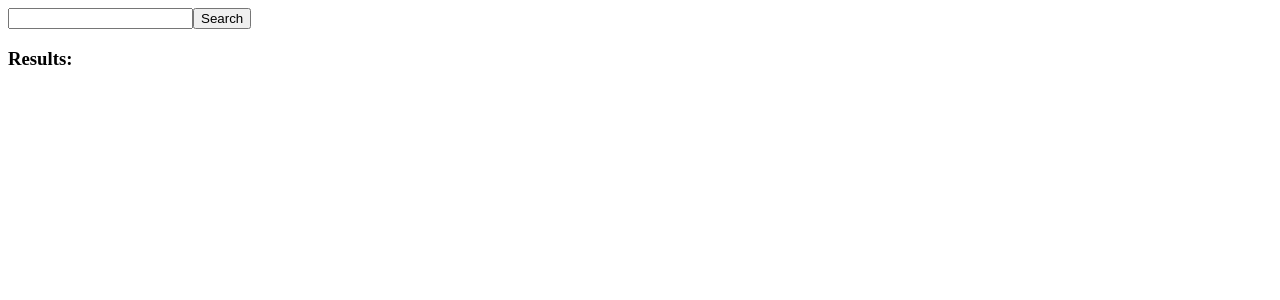
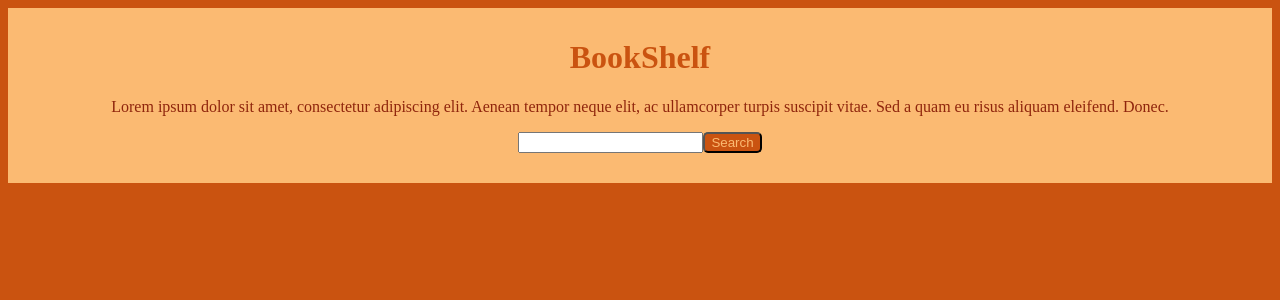
Before and after one commit to samuel-b/google-books-project, a React (Create React App) app in the folder my-app/: page / in a window 1280 px wide. Shown: the top 300 px of the page. Built offline with nearby package versions, Linux system fonts and the light colour scheme.

Commit message:
added styling and scss palette partial

```diff
--- a/my-app/package.json
+++ b/my-app/package.json
@@ -6,10 +6,10 @@
     "@testing-library/jest-dom": "^5.16.3",
     "@testing-library/react": "^12.1.4",
     "@testing-library/user-event": "^13.5.0",
-    "node-sass": "^7.0.1",
     "react": "^18.0.0",
     "react-dom": "^18.0.0",
     "react-scripts": "5.0.0",
+    "sass": "^1.50.0",
     "web-vitals": "^2.1.4"
   },
   "scripts": {
--- a/my-app/src/App.js
+++ b/my-app/src/App.js
@@ -1,7 +1,8 @@
+import styles from "./App.module.scss";
 import SearchBar from "./components/SearchBar";
 import BookShelf from "./containers/BookShelf/BookShelf";
 import { useEffect, useState } from "react";
-
+//
 function App() {
     const [searchTerm, setSearchTerm] = useState("");
 
@@ -27,7 +28,16 @@ function App() {
 
     return (
         <>
-            <SearchBar onSubmit={handleSubmitSearch} />
+            <div className={styles.App}>
+                <h1 className={styles.App__Title}>BookShelf</h1>
+                <p className={styles.App__Description}>
+                    Lorem ipsum dolor sit amet, consectetur adipiscing elit.
+                    Aenean tempor neque elit, ac ullamcorper turpis suscipit
+                    vitae. Sed a quam eu risus aliquam eleifend. Donec.{" "}
+                </p>
+
+                <SearchBar onSubmit={handleSubmitSearch} />
+            </div>
             <BookShelf books={books} />
         </>
     );
--- /dev/null
+++ b/my-app/src/App.module.scss
@@ -0,0 +1,17 @@
+@use "./partials/palette.scss";
+
+body {
+    background-color: palette.$colour-medium;
+}
+.App {
+    background-color: palette.$colour-light;
+    padding: 10px;
+    text-align: center;
+    &__Title {
+        color: palette.$colour-medium;
+    }
+
+    &__Description {
+        color: palette.$colour-dark;
+    }
+}
--- a/my-app/src/components/BookCard/BookCard.jsx
+++ b/my-app/src/components/BookCard/BookCard.jsx
@@ -1,12 +1,26 @@
 import styles from "./BookCard.module.scss";
 
 const BookCard = ({ book }) => {
+    book.volumeInfo.description = book.volumeInfo.description
+        .split(" ")
+        .splice(0, 20)
+        .join(" ");
+
     return (
         <div className={styles.BookCard}>
-            <h3>{book.volumeInfo.title}</h3>
-            <img src={book.volumeInfo.imageLinks.thumbnail} />
-            <p>{book.volumeInfo.description}</p>
-            <p>{book.volumeInfo.authors}</p>
+            <h4 className={styles.BookCard__Title}>{book.volumeInfo.title}</h4>
+            <img
+                className={styles.BookCard__Image}
+                src={book.volumeInfo.imageLinks.thumbnail}
+            />
+            <p className={styles.BookCard__Author}>
+                <strong>Authors(s): </strong>
+                {`${book.volumeInfo.authors}`}
+            </p>
+            <p className={styles.BookCard__Description}>
+                <strong> Description: </strong>
+                {`${book.volumeInfo.description}...`}
+            </p>
         </div>
     );
 };
--- a/my-app/src/components/BookCard/BookCard.module.scss
+++ b/my-app/src/components/BookCard/BookCard.module.scss
@@ -1,6 +1,29 @@
+@use "./../../partials/palette";
 
 .BookCard {
-  border: 1px solid black;
-  width: 250px;
-  text-align: center;
+    background-color: palette.$colour-light;
+    border: 1px solid palette.$colour-medium;
+    border-radius: 15px;
+    width: 300px;
+    padding: 8px;
+    text-align: center;
+
+    &__Title {
+        font-weight: bold;
+        color: palette.$colour-medium;
+    }
+
+    &__Image {
+        height: 160px;
+        width: 120px;
+        margin: 0 0 8px 0;
+    }
+
+    &__Author {
+        color: palette.$colour-dark;
+    }
+
+    &__Description {
+        color: palette.$colour-dark;
+    }
 }
--- a/my-app/src/components/SearchBar/SearchBar.jsx
+++ b/my-app/src/components/SearchBar/SearchBar.jsx
@@ -14,7 +14,7 @@ const SearchBar = ({ onSubmit, afterSubmit }) => {
     };
 
     return (
-        <>
+        <div className={styles.SearchBar}>
             <input
                 //When the value is changed executes the handleInputChange function.
                 onChange={handleInputChange}
@@ -23,8 +23,12 @@ const SearchBar = ({ onSubmit, afterSubmit }) => {
                 type="text"
             />
             {/* //When button is clicked executes the handleButtonClick function. */}
-            <button onClick={handleButtonClick}>Search</button>
-        </>
+            <button
+                className={styles.SearchBar__Button}
+                onClick={handleButtonClick}>
+                Search
+            </button>
+        </div>
     );
 };
 
--- a/my-app/src/components/SearchBar/SearchBar.module.scss
+++ b/my-app/src/components/SearchBar/SearchBar.module.scss
@@ -1,3 +1,17 @@
+@use "./../../partials/palette";
 
 .SearchBar {
+    display: flex;
+    justify-content: center;
+    margin-bottom: 20px;
+    &__Button {
+        background-color: palette.$colour-medium;
+        color: palette.$colour-light;
+        border-radius: 5px;
+        &:hover {
+            background-color: palette.$colour-dark;
+            color: palette.$colour-light;
+            cursor: pointer;
+        }
+    }
 }
--- a/my-app/src/containers/BookShelf/BookShelf.jsx
+++ b/my-app/src/containers/BookShelf/BookShelf.jsx
@@ -3,10 +3,10 @@ import BookCard from "../../components/BookCard/BookCard";
 
 const BookShelf = ({ books }) => {
     return (
-        <div>
-            <h3>Results:</h3>
+        <div className={styles.BookShelf}>
+            {/* <h3>Results:</h3> */}
             {books.map((book) => {
-                return <BookCard book={book} />;
+                return <BookCard key={book.id} book={book} />;
             })}
         </div>
     );
--- a/my-app/src/containers/BookShelf/BookShelf.module.scss
+++ b/my-app/src/containers/BookShelf/BookShelf.module.scss
@@ -0,0 +1,6 @@
+.BookShelf {
+  display: grid;
+  grid-template-columns: 1fr 1fr 1fr 1fr 1fr;
+  gap: 20px;
+  margin: 20px;
+}
--- /dev/null
+++ b/my-app/src/partials/_palette.scss
@@ -0,0 +1,3 @@
+$colour-light: #fbba72;
+$colour-medium: #ca5310;
+$colour-dark: #8f250c;
```
Also changed, not shown: my-app/src/App.css (deleted, +0 -38 lines), my-app/src/index.css (+8 -8 lines), 1 other file (tests, documents, lock files or other folders).
